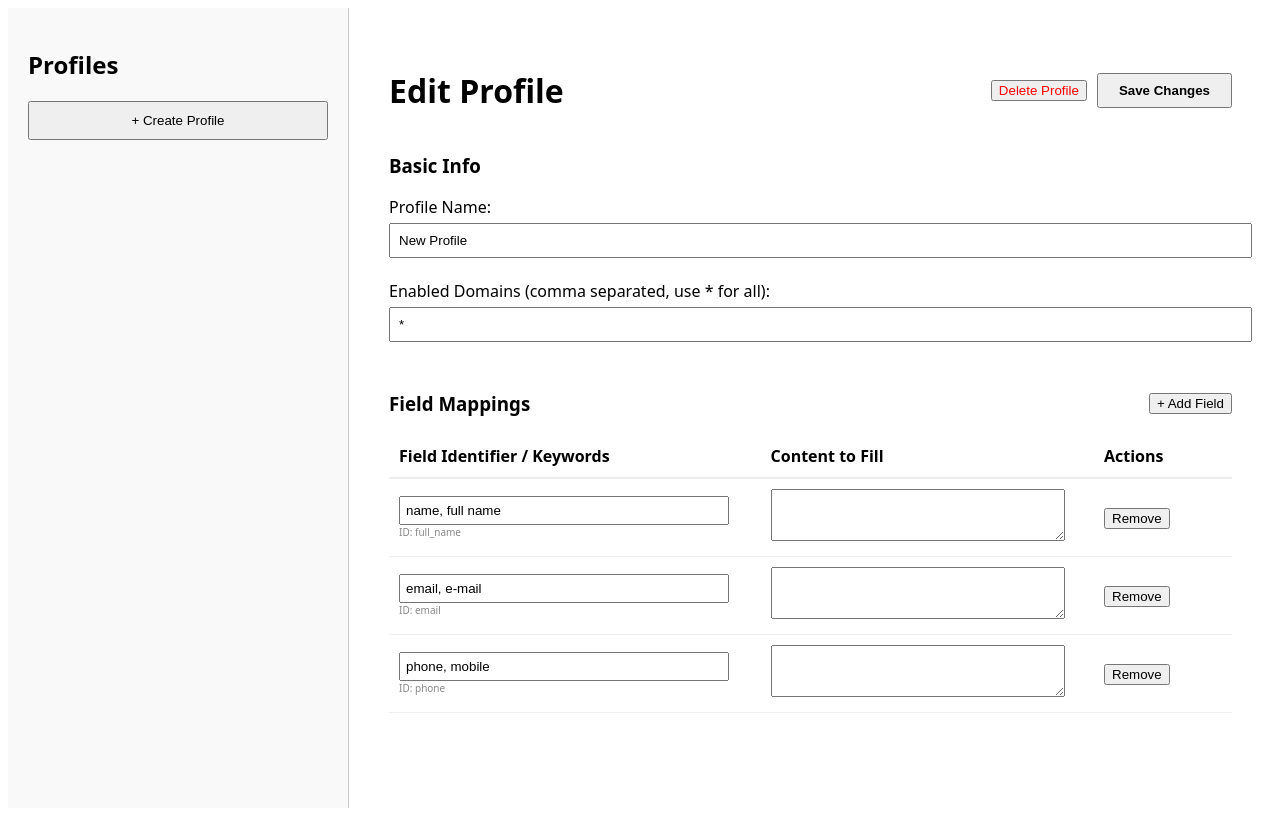
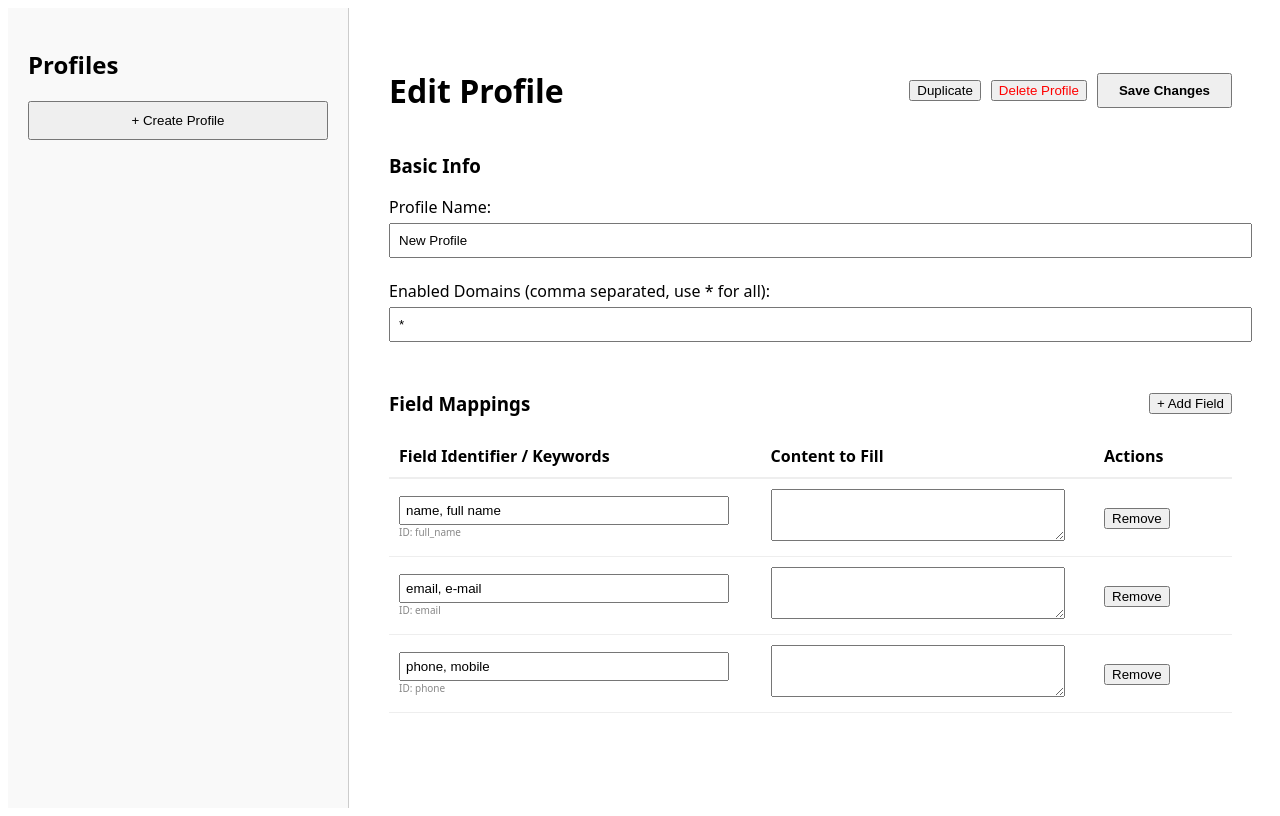
Before and after one commit to kitswas/job-autofill, a React (Vite) app in the folder apps/popup-ui/: page / in a window 1280 px wide. Both pictures are taken after a click on the button "+ Create Profile". Built offline with nearby package versions, Linux system fonts and the light colour scheme.

Commit message:
feat: add functionality to duplicate profiles

```diff
--- a/apps/popup-ui/src/App.tsx
+++ b/apps/popup-ui/src/App.tsx
@@ -33,6 +33,15 @@ export function App() {
 				email: { content: "", keywords: ["email", "e-mail"] },
 				phone: { content: "", keywords: ["phone", "mobile"] },
 			},
+		};
+		setEditingProfile(newProfile);
+	};
+
+	const createProfileFrom = (baseProfile: Profile) => {
+		const newProfile: Profile = {
+			...baseProfile,
+			id: Date.now().toString(),
+			name: baseProfile.name + " Copy",
 		};
 		setEditingProfile(newProfile);
 	};
@@ -130,6 +139,12 @@ export function App() {
 						>
 							<h1>Edit Profile</h1>
 							<div>
+								<button
+									onClick={() => createProfileFrom(editingProfile)}
+									style={{ marginRight: "10px" }}
+								>
+									Duplicate
+								</button>
 								<button
 									onClick={() => deleteProfile(editingProfile.id)}
 									style={{ marginRight: "10px", color: "red" }}
```
